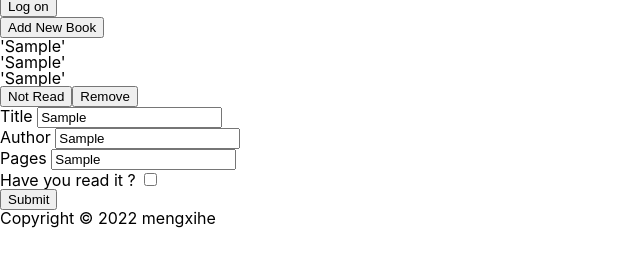
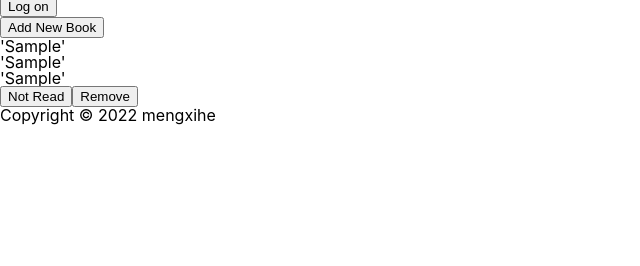
Before and after one commit to mengxihe/Library, a plain HTML site: page index.html in a window 1280 px wide. Both pictures are taken after typing "Sample", "Sample", "Sample" into the empty fields and a click on the input 28 px from the left and 150 px from the top of the page. Shown: the part 20-286 px from the top of the page, without its empty margins (0-640 px from the left). Drawn offline with Linux system fonts and the light colour scheme.

Commit message:
able to add more books and hide modal when not needed

```diff
--- a/index.html
+++ b/index.html
@@ -22,7 +22,7 @@
             <div class="books-grid" id="booksGrid"></div>
         </main>
 
-        <div class="modal-overlay">
+        <div id="modal-overlay">
             <form id="form">
                 <p>
                 <label for="title">Title</label>
--- a/script.js
+++ b/script.js
@@ -20,6 +20,8 @@ class Book {
 const addBookBtn = document.getElementById('add-book-btn');
 const submit = document.getElementById('submit');
 const booksGrid = document.getElementById('booksGrid');
+const form = document.getElementById('form');
+// const modalOverlay = document.getElementById('form');
 
 const getBookInput = () =>{
     const title = document.getElementById('title').value;
@@ -33,14 +35,14 @@ const addBook = (e) => {
     e.preventDefault();
     const newBook = getBookInput();
     myLibrary.push(newBook);
-    updateBooksGrid(myLibrary);
+    updateBooksGrid();
+    closeFormModal();
 }
 
 const updateBooksGrid = () => {
     resetBooksGrid();
     for (let book of myLibrary) {
         createBookCard(book)
-        console.log(book.read);
     }
 }
 
@@ -78,4 +80,14 @@ const createBookCard = (book) => {
 
 }
 
-submit.onclick = addBook
+const addFormModal = () => {
+    form.style.display = 'block';
+}
+
+
+const closeFormModal = () => {
+    form.style.display = 'none';
+}
+
+addBookBtn.onclick = addFormModal;
+submit.onclick = addBook;
```
